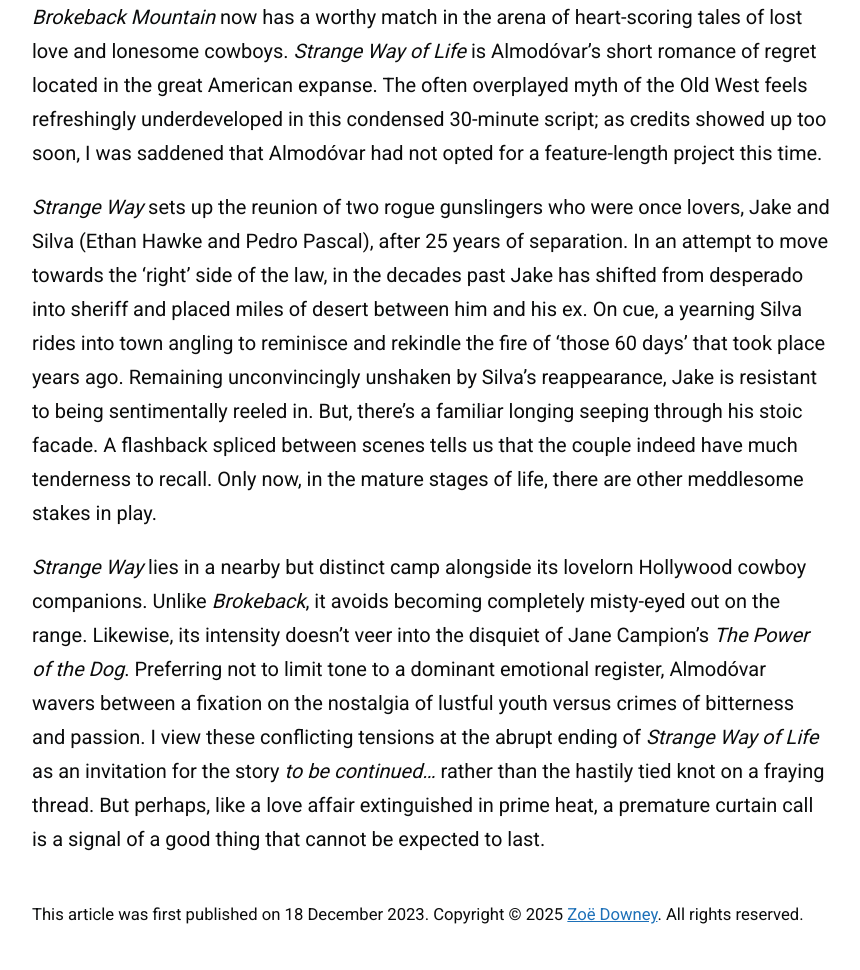
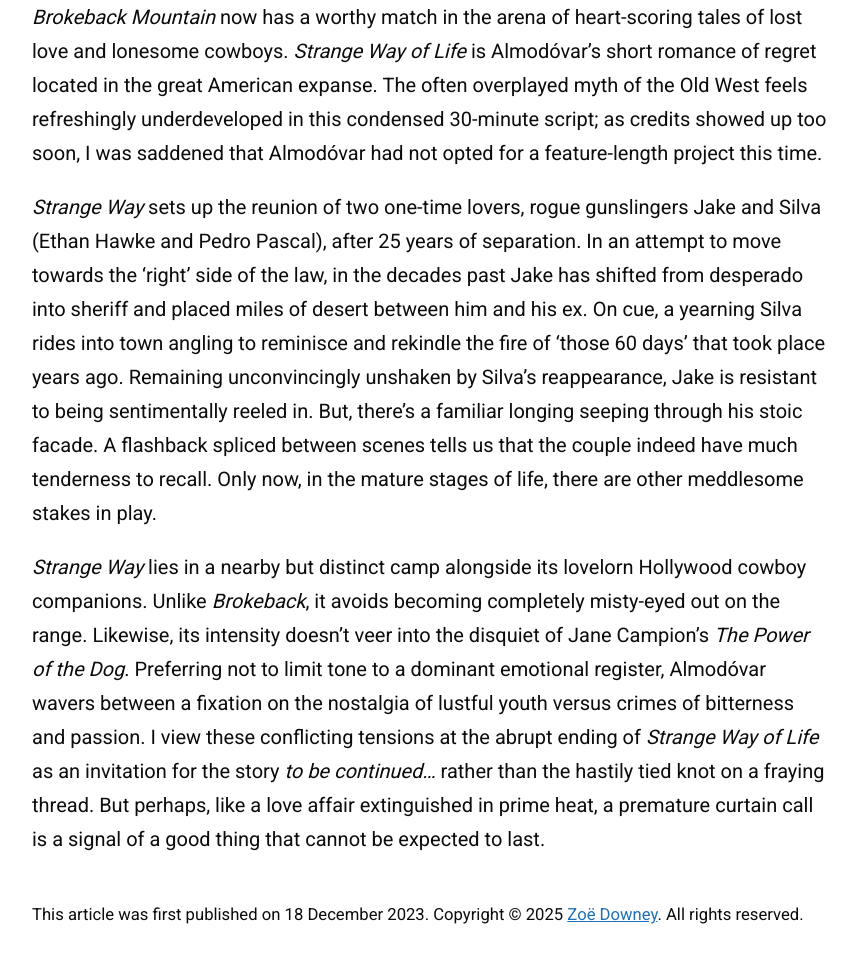
Before and after one commit to zoeurl/zoedowney.github.io, a Jekyll site: the page built from _posts/2023-12-18-strange-way-of-life.md, in a window 1280 px wide. Shown: the part 606-1576 px from the top of the page, without its empty margins (208-1068 px from the left). Built offline with Jekyll 4.4.1, drawn with Linux system fonts in a browser that asks for light colours.

Commit message:
Update 2023-12-18-strange-way-of-life.md

```diff
--- a/_posts/2023-12-18-strange-way-of-life.md
+++ b/_posts/2023-12-18-strange-way-of-life.md
@@ -11,6 +11,6 @@
 
 _Brokeback Mountain_ now has a worthy match in the arena of heart-scoring tales of lost love and lonesome cowboys. _Strange Way of Life_ is Almodóvar’s short romance of regret located in the great American expanse. The often overplayed myth of the Old West feels refreshingly underdeveloped in this condensed 30-minute script; as credits showed up too soon, I was saddened that Almodóvar had not opted for a feature-length project this time.
 
-_Strange Way_ sets up the reunion of two rogue gunslingers who were once lovers, Jake and Silva (Ethan Hawke and Pedro Pascal), after 25 years of separation. In an attempt to move towards the ‘right’ side of the law, in the decades past Jake has shifted from desperado into sheriff and placed miles of desert between him and his ex. On cue, a yearning Silva rides into town angling to reminisce and rekindle the fire of ‘those 60 days’ that took place years ago. Remaining unconvincingly unshaken by Silva’s reappearance, Jake is resistant to being sentimentally reeled in. But, there’s a familiar longing seeping through his stoic facade. A flashback spliced between scenes tells us that the couple indeed have much tenderness to recall. Only now, in the mature stages of life, there are other meddlesome stakes in play.
+_Strange Way_ sets up the reunion of two one-time lovers, rogue gunslingers Jake and Silva (Ethan Hawke and Pedro Pascal), after 25 years of separation. In an attempt to move towards the ‘right’ side of the law, in the decades past Jake has shifted from desperado into sheriff and placed miles of desert between him and his ex. On cue, a yearning Silva rides into town angling to reminisce and rekindle the fire of ‘those 60 days’ that took place years ago. Remaining unconvincingly unshaken by Silva’s reappearance, Jake is resistant to being sentimentally reeled in. But, there’s a familiar longing seeping through his stoic facade. A flashback spliced between scenes tells us that the couple indeed have much tenderness to recall. Only now, in the mature stages of life, there are other meddlesome stakes in play.
 
 _Strange Way_ lies in a nearby but distinct camp alongside its lovelorn Hollywood cowboy companions. Unlike _Brokeback_, it avoids becoming completely misty-eyed out on the range. Likewise, its intensity doesn’t veer into the disquiet of Jane Campion’s _The Power of the Dog_. Preferring not to limit tone to a dominant emotional register, Almodóvar wavers between a fixation on the nostalgia of lustful youth versus crimes of bitterness and passion. I view these conflicting tensions at the abrupt ending of _Strange Way of Life_ as an invitation for the story _to be continued…_ rather than the hastily tied knot on a fraying thread. But perhaps, like a love affair extinguished in prime heat, a premature curtain call is a signal of a good thing that cannot be expected to last.
```
